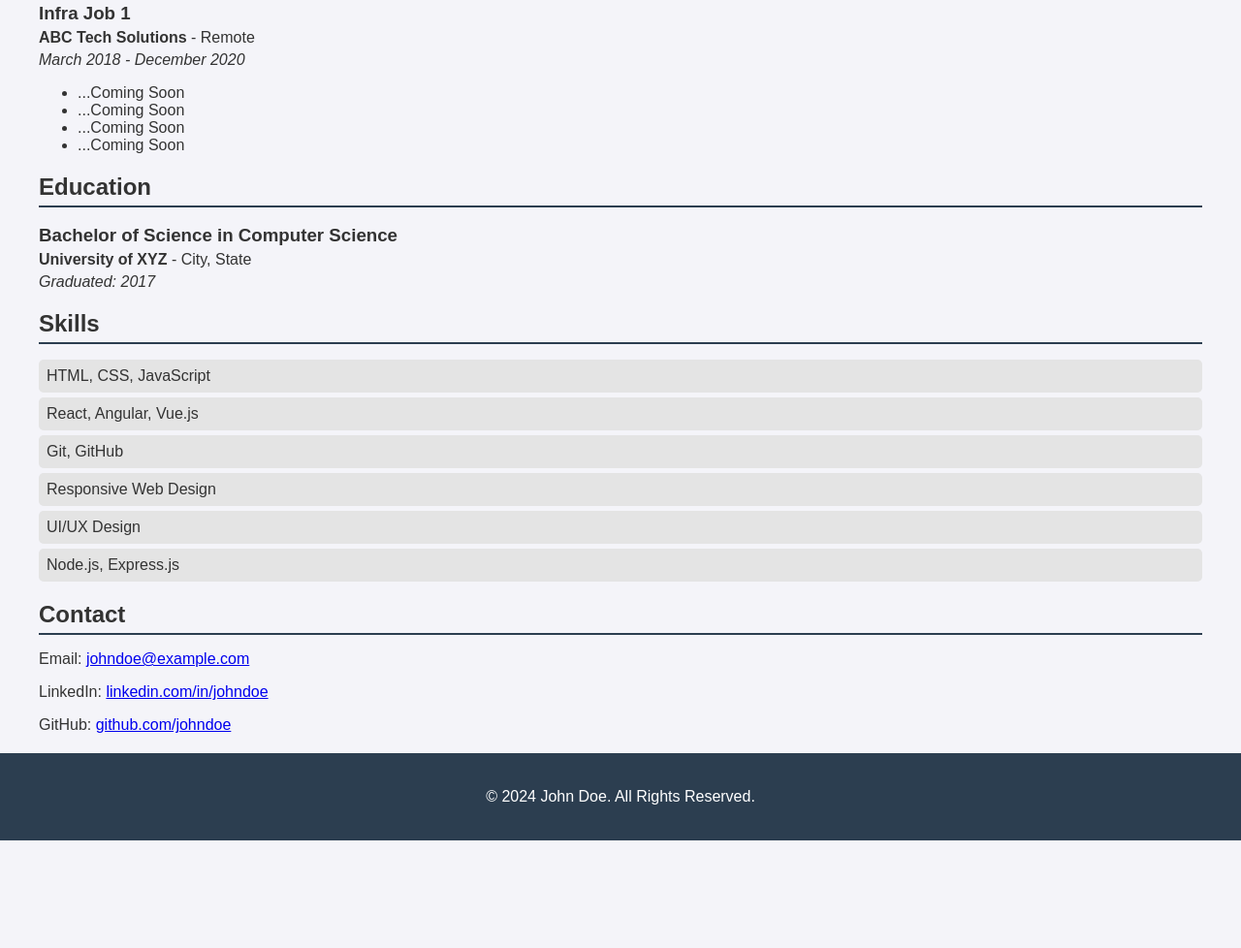
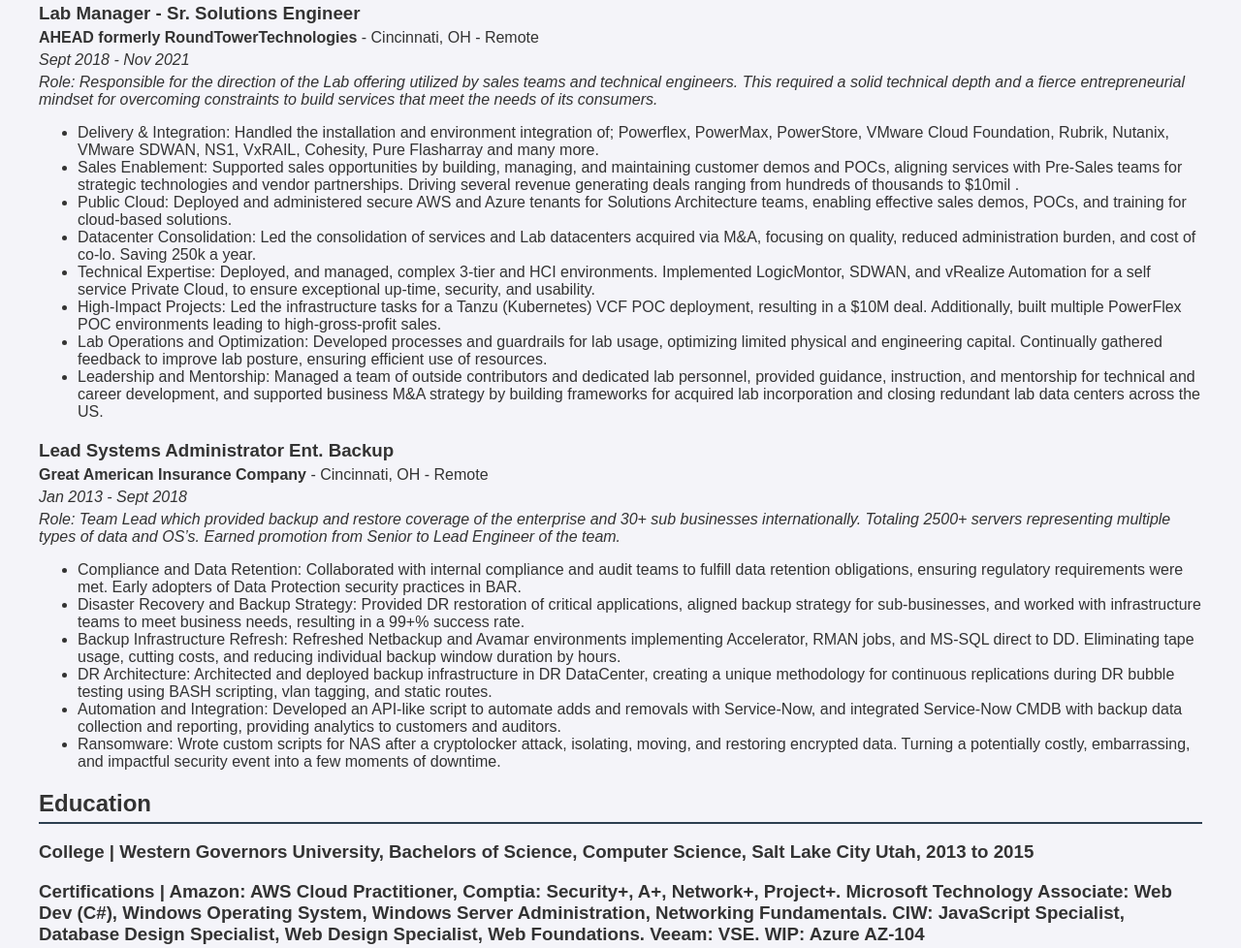
Before and after one commit to godfreyatlast/cloudResumeChallenge, a plain HTML site: page index.html in a window 1280 px wide. Shown: the part 756-1734 px from the top of the page at 97% size. Before the commit the page ends 1623 px from the top, so only its background shows below. Drawn offline with Linux system fonts and the light colour scheme.

Commit message:
Updated Resume info

```diff
--- a/index.html
+++ b/index.html
@@ -67,7 +67,7 @@
 
 <header>
     <h1>James Godfrey</h1>
-    <p>Web Developer | Designer | Problem Solver</p>
+    <p>Problem-Solver, Innovator, Builder</p>
 </header>
 
 <div class="container">
@@ -75,7 +75,7 @@
     <!-- About Me Section -->
     <section class="about">
         <h2 class="section-title">About Me</h2>
-        <p>Problem-Solver, Innovator, Builder | http://www.linkedin.com/in/jamesdgodfrey | https://github.com/godfreyatlast | Email: james.david.godfrey@gmail.com | Phone: 937-838-7791 | Address: 257 Sentinel Ct. Oregonia, OH 45054</p>
+        <p>Professional with over 17 years of continuous growth in multiple areas of technology. Strong skills in writing, analytical thinking, research, and time management. Record of building positive outcomes through improving operations, modernizing technologies, leveraging automation, and collaborating with technical & non-technical resources.</p>
     </section>
 
     <!-- Experience Section -->
@@ -83,8 +83,8 @@
         <h2 class="section-title">Experience</h2>
 
         <div class="job">
-            <h3>Principal Platform Engineer-SRE Manager</h3>
-            <p><strong>11:11 Systems formerly SungardAS</strong> - Fairfield, NJ</p>
+            <h3>Principal Platform Engineer - SRE Manager</h3>
+            <p><strong>11:11 Systems formerly SungardAS</strong> - Fairfield, NJ - Remote</p>
             <p><em>Nov 2021 to Feb 2024</em></p>
             <p><em>Role: Providing the business a path forward on critical needs for our go-to market products (BaaS, IaaS, DRaaS), from resolving technical dilemmas, in-sourcing and training teams, providing advanced research and delivering POCs, to providing coverage in gaps (leadership and technical). Promoted to SRE Manager of Cloud Engineering.</em></p>
             <ul>
@@ -99,25 +99,47 @@
         </div>
 
         <div class="job">
-            <h3>Infra Job 1</h3>
-            <p><strong>ABC Tech Solutions</strong> - Remote</p>
-            <p><em>March 2018 - December 2020</em></p>
+            <h3>Lab Manager - Sr. Solutions Engineer</h3>
+            <p><strong>AHEAD formerly RoundTowerTechnologies</strong> - Cincinnati, OH - Remote</p>
+            <p><em>Sept 2018 - Nov 2021</em></p>
+            <p><em>Role: Responsible for the direction of the Lab offering utilized by sales teams and technical engineers. This required a solid technical depth and a fierce entrepreneurial mindset for overcoming constraints to build services that meet the needs of its consumers.</em></p>
             <ul>
-                <li>...Coming Soon</li>
-                <li>...Coming Soon</li>
-                <li>...Coming Soon</li>
-                <li>...Coming Soon</li>
+				<li>Delivery & Integration: Handled the installation and environment integration of; Powerflex, PowerMax, PowerStore, VMware Cloud Foundation, Rubrik, Nutanix, VMware SDWAN, NS1, VxRAIL, Cohesity, Pure Flasharray and many more.</li>
+				<li>Sales Enablement: Supported sales opportunities by building, managing, and maintaining customer demos and POCs, aligning services with Pre-Sales teams for strategic technologies and vendor partnerships. Driving several revenue generating deals ranging from hundreds of thousands to $10mil .</li>
+				<li>Public Cloud: Deployed and administered secure AWS and Azure tenants for Solutions Architecture teams, enabling effective sales demos, POCs, and training for cloud-based solutions. </li>
+				<li>Datacenter Consolidation: Led the consolidation of services and Lab datacenters acquired via M&A, focusing on quality, reduced administration burden, and cost of co-lo. Saving 250k a year.</li>
+				<li>Technical Expertise: Deployed, and managed, complex 3-tier and HCI environments. Implemented LogicMontor, SDWAN, and vRealize Automation for a self service Private Cloud, to ensure exceptional up-time, security, and usability.</li>
+				<li>High-Impact Projects: Led the infrastructure tasks for a Tanzu (Kubernetes) VCF POC deployment, resulting in a $10M deal. Additionally, built multiple PowerFlex POC environments leading to high-gross-profit sales.</li>
+				<li>Lab Operations and Optimization: Developed processes and guardrails for lab usage, optimizing limited physical and engineering capital. Continually gathered feedback to improve lab posture, ensuring efficient use of resources.</li>
+				<li>Leadership and Mentorship: Managed a team of outside contributors and dedicated lab personnel, provided guidance, instruction, and mentorship for technical and career development, and supported business M&A strategy by building frameworks for acquired lab incorporation and closing redundant lab data centers across the US.</li>
             </ul>
         </div>
+
+        <div class="job">
+            <h3>Lead Systems Administrator Ent. Backup</h3>
+            <p><strong>Great American Insurance Company</strong> - Cincinnati, OH - Remote</p>
+            <p><em>Jan 2013 - Sept 2018</em></p>
+            <p><em>Role: Team Lead which provided backup and restore coverage of the enterprise and 30+ sub businesses internationally. Totaling 2500+ servers representing multiple types of data and OS’s. Earned promotion from Senior to Lead Engineer of the team.</em></p>
+            <ul>
+				<li>Compliance and Data Retention: Collaborated with internal compliance and audit teams to fulfill data retention obligations, ensuring regulatory requirements were met. Early adopters of Data Protection security practices in BAR.</li>
+				<li>Disaster Recovery and Backup Strategy: Provided DR restoration of critical applications, aligned backup strategy for sub-businesses, and worked with infrastructure teams to meet business needs, resulting in a 99+% success rate.</li>
+				<li>Backup Infrastructure Refresh: Refreshed Netbackup and Avamar environments implementing Accelerator, RMAN jobs, and MS-SQL direct to DD. Eliminating tape usage, cutting costs, and reducing individual backup window duration by hours.</li>
+				<li>DR Architecture: Architected and deployed backup infrastructure in DR DataCenter, creating a unique methodology for continuous replications during DR bubble testing using BASH scripting, vlan tagging, and static routes.</li>
+				<li>Automation and Integration: Developed an API-like script to automate adds and removals with Service-Now, and integrated Service-Now CMDB with backup data collection and reporting, providing analytics to customers and auditors.</li>
+				<li>Ransomware: Wrote custom scripts for NAS after a cryptolocker attack, isolating, moving, and restoring encrypted data. Turning a potentially costly, embarrassing, and impactful security event into a few moments of downtime.</li>
+            </ul>
+        </div>
+
     </section>
 
     <!-- Education Section -->
     <section class="education">
         <h2 class="section-title">Education</h2>
         <div>
-            <h3>Bachelor of Science in Computer Science</h3>
-            <p><strong>University of XYZ</strong> - City, State</p>
-            <p><em>Graduated: 2017</em></p>
+            <h3>College | Western Governors University, Bachelors of Science, Computer Science, Salt Lake City Utah, 2013 to 2015</h3>
+            <h3>Certifications | Amazon: AWS Cloud Practitioner, Comptia: Security+, A+, Network+, Project+. Microsoft Technology Associate: Web
+                Dev (C#), Windows Operating System, Windows Server Administration, Networking Fundamentals. CIW: JavaScript Specialist,
+                Database Design Specialist, Web Design Specialist, Web Foundations. Veeam: VSE. WIP: Azure AZ-104</h3>
         </div>
     </section>
 
@@ -125,12 +147,12 @@
     <section class="skills">
         <h2 class="section-title">Skills</h2>
         <ul>
-            <li>HTML, CSS, JavaScript</li>
-            <li>React, Angular, Vue.js</li>
-            <li>Git, GitHub</li>
-            <li>Responsive Web Design</li>
-            <li>UI/UX Design</li>
-            <li>Node.js, Express.js</li>
+            <li>AWS • Azure • VMware (NSXT, ESXi, VCF, vCloud Director, vSAN, vRA, Orchestrator) • Containers (Docker/Podman and Kubernetes) •
+                Scripting/Programing (shell/powershell/python) • REST/API • Veeam • Nutanix • NetBackup • Dell (IDPA, Avamar, Data Domain,
+                PowerProtect, PowerScale/Isilon, PowerFlex/ScaleIO, PowerStore, PowerMax, OS10, PowerEdge servers) • Microsoft (Windows,
+                DHCP, DNS, AD, Hyper-V) • Linux OS’s • Rubrik • Pure Storage • Cisco (UCS, Nexus, MDS) • Declarative IaC (Ansible/Terraform) •
+                Proxmox • Xen/XCP-NG • AI chatbots (deploying, testing, tuning - Mixtral/llama). Ask me about any of these skills!
+            </li>
         </ul>
     </section>
 
@@ -138,8 +160,8 @@
     <section class="contact">
         <h2 class="section-title">Contact</h2>
         <p>Email: <a href="mailto:johndoe@example.com">johndoe@example.com</a></p>
-        <p>LinkedIn: <a href="https://www.linkedin.com/in/johndoe" target="_blank">linkedin.com/in/johndoe</a></p>
-        <p>GitHub: <a href="https://github.com/johndoe" target="_blank">github.com/johndoe</a></p>
+        <p>LinkedIn: <a href="http://www.linkedin.com/in/jamesdgodfrey" target="_blank">linkedin.com/in/jamesdgodfrey</a></p>
+        <p>GitHub: <a href="https://github.com/godfreyatlast" target="_blank">github.com/godfreyatlast</a></p>
     </section>
 
 </div>
```
